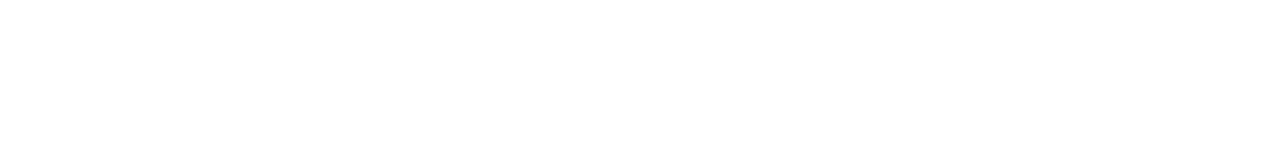
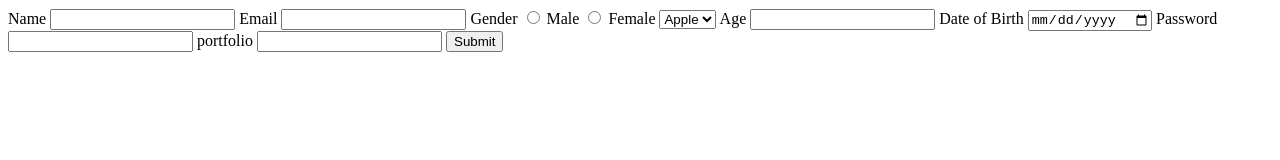
Before and after one commit to acciojob/job-app-form-PRIYANSHDUBEY, a website: page main.html in a window 1280 px wide. Drawn offline with Linux system fonts and the light colour scheme.

Commit message:
created a submission

```diff
--- a/main.html
+++ b/main.html
@@ -8,6 +8,47 @@
 
 <body>
 	<!-- the entire body must be written by student -->
+
+	  <section >
+        <div class="form-container">
+            <form action="backend.js" method="post">
+               <label for="name">Name</label>
+                <input type="text" name="name" id="name" required >
+
+                <label for="email">Email</label>
+                <input type="email" name="email" id="email" required >
+
+                <label for="gender">Gender</label>
+                <input type="radio" id="gender_m" name="gender_m" required>
+                <label for="gender_m">Male</label>
+                <input type="radio" id="gender_f" name="gender_f" required>
+                <label for="gender_f">Female</label>
+
+                <select name="Laptop Brands" id="laptop">
+                  <option >Apple</option>
+                  <option >Asus</option>
+                  <option >HP</option>
+                </select>
+
+                <label for="age">Age</label>
+                <input type="number" name="age" id="age" required>
+
+                <label for="dob">Date of Birth</label>
+                <input type="date" name="dob" id="dob" required>
+
+                <label for="password">Password</label>
+                <input type="password" name="password" id="password" required>
+
+                <label for="portfolio">portfolio</label>
+                <input type="https://www.w3schools.com/tags/att_input_type_radio.asp" id="portfolio" name="portfolio">
+
+                <button type="submit">
+                   Submit
+                </button>
+              </form>
+        </div>
+       </section>
+
     <script type="text/javascript" src="./script.js">
 </script>
 
```
